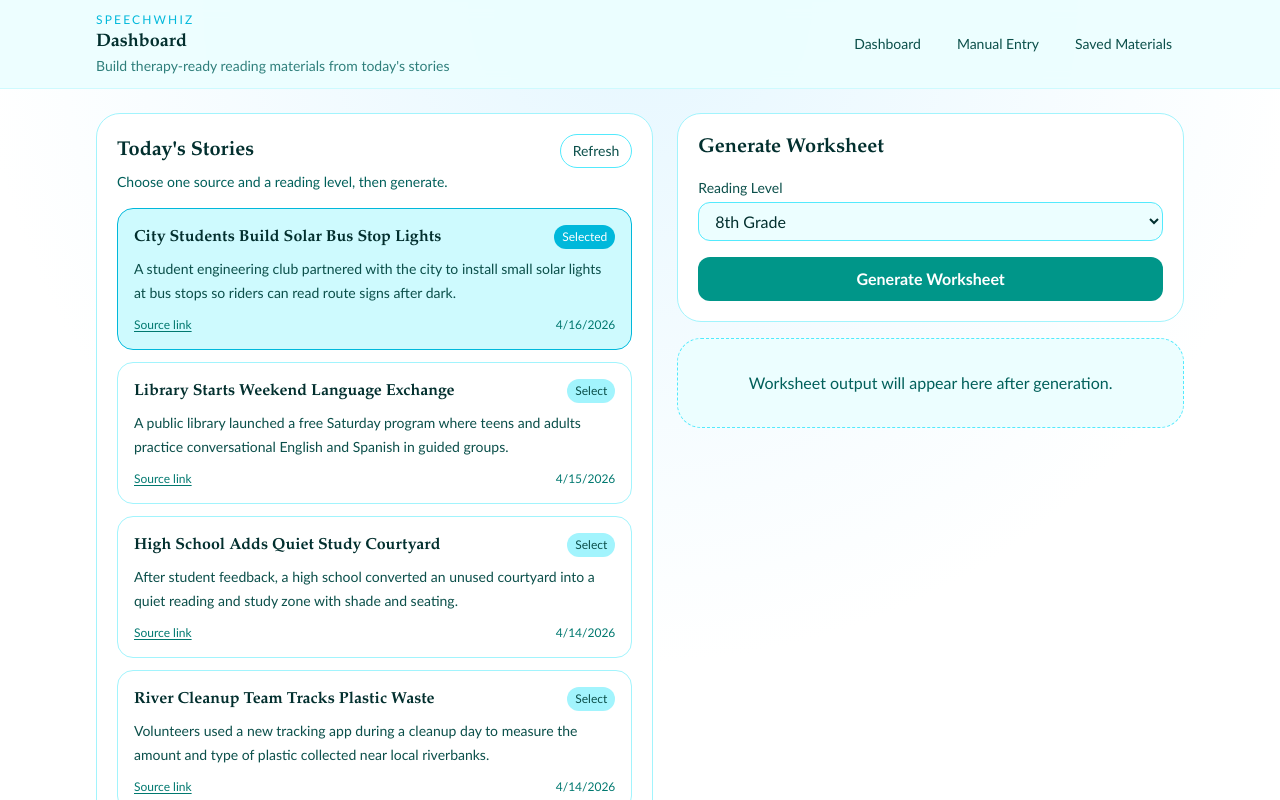
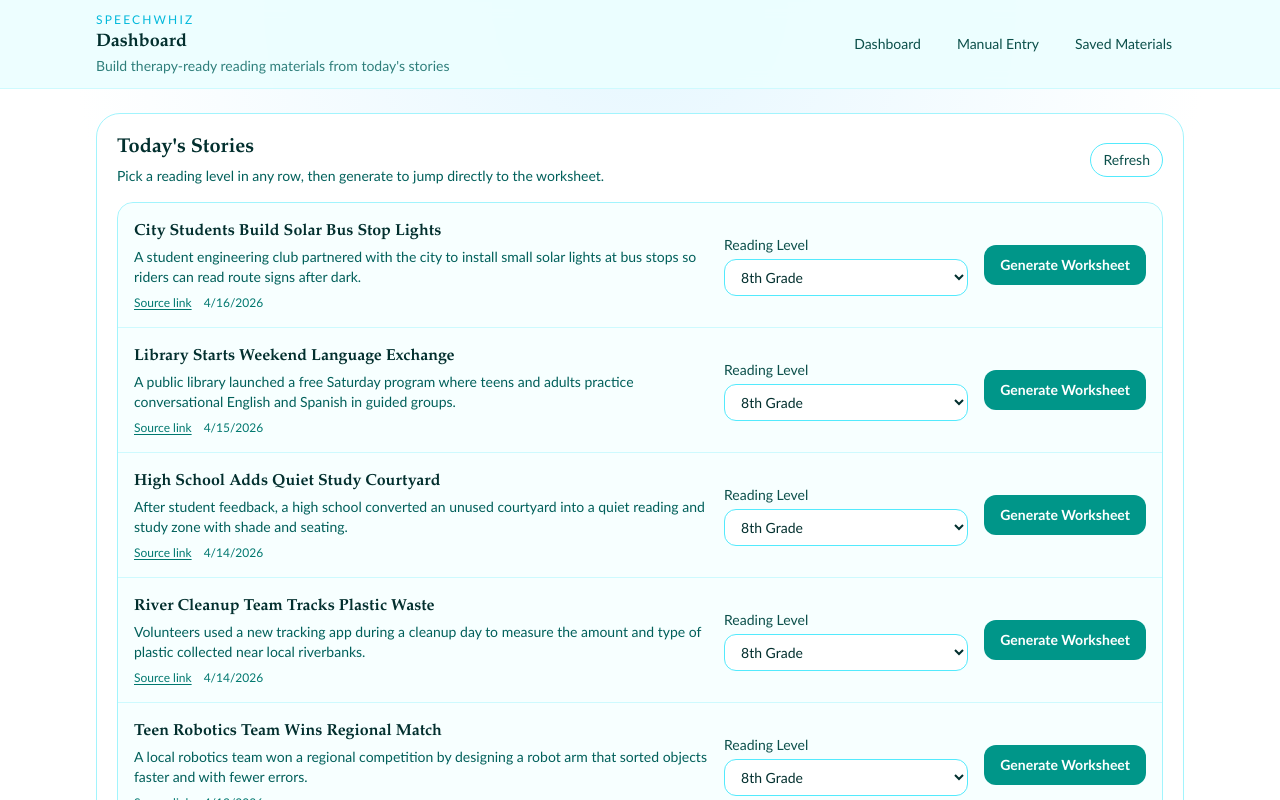
Before and after one commit to fencehopping/quizwhiz, a Next.js app: page / in a window 1280 px wide. Shown: the top 800 px of the page. Built offline with nearby package versions, Linux system fonts and the light colour scheme.

Commit message:
Refactor dashboard to row-based worksheet generation flow

```diff
--- a/components/DashboardClient.tsx
+++ b/components/DashboardClient.tsx
@@ -1,92 +1,39 @@
 "use client";
 
-import { useMemo, useState } from "react";
-import { SourceStoryCard } from "@/components/SourceStoryCard";
-import { WorksheetView } from "@/components/WorksheetView";
-import {
-  READING_LEVELS,
-  ReadingLevel,
-  SourceStory,
-  WorksheetGeneration,
-  readingLevelOptions,
-} from "@/lib/types";
+import { useState } from "react";
+import { useRouter } from "next/navigation";
+import { ReadingLevel, READING_LEVELS, SourceStory, readingLevelOptions } from "@/lib/types";
 
-type GeneratedResponse = WorksheetGeneration & {
+type GeneratedResponse = {
   sourceStoryId: string;
   readingLevel: ReadingLevel;
+  title: string;
+  story: string;
+  questions: Array<{
+    type: "main_idea" | "detail" | "inferencing";
+    question: string;
+    choices: [string, string, string, string];
+    correctAnswer: "A" | "B" | "C" | "D";
+  }>;
+  vocabulary: Array<{
+    word: string;
+    definition: string;
+  }>;
 };
 
 type DashboardClientProps = {
   initialStories: SourceStory[];
 };
 
-function worksheetAsPlainText(worksheet: WorksheetGeneration): string {
-  const questionText = worksheet.questions
-    .map((question, index) => {
-      return `${index + 1}. (${question.type}) ${question.question}\n${question.choices.join("\n")}`;
-    })
-    .join("\n\n");
-
-  const answerText = worksheet.questions
-    .map((question, index) => `Question ${index + 1}: ${question.correctAnswer}`)
-    .join("\n");
-
-  const vocabText = worksheet.vocabulary
-    .map((item) => `${item.word}: ${item.definition}`)
-    .join("\n");
-
-  return `${worksheet.title}\n\nStory:\n${worksheet.story}\n\nMultiple Choice Questions:\n${questionText}\n\nAnswer Key:\n${answerText}\n\nVocabulary:\n${vocabText}`;
-}
-
 export function DashboardClient({ initialStories }: DashboardClientProps) {
+  const router = useRouter();
   const [stories, setStories] = useState(initialStories);
-  const [selectedStoryId, setSelectedStoryId] = useState(initialStories[0]?.id ?? "");
-  const [readingLevel, setReadingLevel] = useState<ReadingLevel>(READING_LEVELS.EIGHTH_GRADE);
-  const [generated, setGenerated] = useState<GeneratedResponse | null>(null);
-  const [loading, setLoading] = useState(false);
+  const [loadingStoryId, setLoadingStoryId] = useState<string | null>(null);
   const [refreshing, setRefreshing] = useState(false);
-  const [saving, setSaving] = useState(false);
   const [error, setError] = useState<string | null>(null);
-  const [savedMessage, setSavedMessage] = useState<string | null>(null);
-
-  const selectedStory = useMemo(
-    () => stories.find((story) => story.id === selectedStoryId),
-    [selectedStoryId, stories],
+  const [readingLevelsByStory, setReadingLevelsByStory] = useState<Record<string, ReadingLevel>>(
+    Object.fromEntries(initialStories.map((story) => [story.id, READING_LEVELS.EIGHTH_GRADE])),
   );
-
-  async function generate(regenerateStyle: "default" | "simpler_vocabulary" | "harder_inferencing") {
-    if (!selectedStoryId) {
-      setError("Please select a story first.");
-      return;
-    }
-
-    setLoading(true);
-    setSavedMessage(null);
-    setError(null);
-
-    try {
-      const response = await fetch("/api/generate", {
-        method: "POST",
-        headers: { "Content-Type": "application/json" },
-        body: JSON.stringify({
-          sourceStoryId: selectedStoryId,
-          readingLevel,
-          regenerateStyle,
-        }),
-      });
-
-      const payload = await response.json();
-      if (!response.ok) {
-        throw new Error(payload.error ?? "Generation failed.");
-      }
-
-      setGenerated(payload);
-    } catch (requestError) {
-      setError(requestError instanceof Error ? requestError.message : "Generation failed.");
-    } finally {
-      setLoading(false);
-    }
-  }
 
   async function refreshStories() {
     setRefreshing(true);
@@ -101,9 +48,15 @@ export function DashboardClient({ initialStories }: DashboardClientProps) {
       }
 
       setStories(payload.stories);
-      if (!selectedStoryId && payload.stories.length > 0) {
-        setSelectedStoryId(payload.stories[0].id);
+      setReadingLevelsByStory((current) => {
+        const next = { ...current };
+        for (const story of payload.stories as SourceStory[]) {
+          if (!next[story.id]) {
+            next[story.id] = READING_LEVELS.EIGHTH_GRADE;
           }
+        }
+        return next;
+      });
     } catch (requestError) {
       setError(requestError instanceof Error ? requestError.message : "Could not refresh stories.");
     } finally {
@@ -111,16 +64,29 @@ export function DashboardClient({ initialStories }: DashboardClientProps) {
     }
   }
 
-  async function saveWorksheet() {
-    if (!generated) {
-      return;
+  async function generateAndOpenWorksheet(storyId: string) {
+    setLoadingStoryId(storyId);
+    setError(null);
+
+    try {
+      const readingLevel = readingLevelsByStory[storyId] ?? READING_LEVELS.EIGHTH_GRADE;
+
+      const generateResponse = await fetch("/api/generate", {
+        method: "POST",
+        headers: { "Content-Type": "application/json" },
+        body: JSON.stringify({
+          sourceStoryId: storyId,
+          readingLevel,
+          regenerateStyle: "default",
+        }),
+      });
+
+      const generated = (await generateResponse.json()) as GeneratedResponse | { error?: string };
+      if (!generateResponse.ok || !("title" in generated)) {
+        throw new Error((generated as { error?: string }).error ?? "Generation failed.");
       }
 
-    setSaving(true);
-    setSavedMessage(null);
-
-    try {
-      const response = await fetch("/api/worksheets", {
+      const saveResponse = await fetch("/api/worksheets", {
         method: "POST",
         headers: { "Content-Type": "application/json" },
         body: JSON.stringify({
@@ -135,41 +101,33 @@ export function DashboardClient({ initialStories }: DashboardClientProps) {
         }),
       });
 
-      const payload = await response.json();
-      if (!response.ok) {
-        throw new Error(payload.error ?? "Could not save worksheet.");
+      const savedPayload = (await saveResponse.json()) as {
+        worksheet?: { id: string };
+        error?: string;
+      };
+
+      if (!saveResponse.ok || !savedPayload.worksheet?.id) {
+        throw new Error(savedPayload.error ?? "Could not save worksheet.");
       }
 
-      setSavedMessage("Saved to library.");
+      router.push(`/worksheets/${savedPayload.worksheet.id}`);
     } catch (requestError) {
-      setError(requestError instanceof Error ? requestError.message : "Could not save worksheet.");
+      setError(requestError instanceof Error ? requestError.message : "Could not create worksheet.");
     } finally {
-      setSaving(false);
+      setLoadingStoryId(null);
     }
   }
 
-  function copyWorksheet() {
-    if (!generated) {
-      return;
-    }
-
-    navigator.clipboard.writeText(
-      worksheetAsPlainText({
-        title: generated.title,
-        story: generated.story,
-        questions: generated.questions,
-        vocabulary: generated.vocabulary,
-      }),
-    );
-    setSavedMessage("Copied to clipboard.");
-  }
-
   return (
-    <main className="mx-auto grid w-full max-w-6xl gap-6 px-4 py-6 sm:px-6 lg:grid-cols-[1.1fr_1fr] lg:px-8">
-      <section className="space-y-4">
-        <div className="rounded-3xl border border-cyan-200 bg-white p-5">
+    <main className="mx-auto w-full max-w-6xl px-4 py-6 sm:px-6 lg:px-8">
+      <section className="rounded-3xl border border-cyan-200 bg-white p-5">
         <div className="flex items-center justify-between gap-4">
+          <div>
             <h2 className="text-xl font-semibold text-teal-950">Today&apos;s Stories</h2>
+            <p className="mt-1 text-sm text-teal-800">
+              Pick a reading level in any row, then generate to jump directly to the worksheet.
+            </p>
+          </div>
           <button
             type="button"
             onClick={refreshStories}
@@ -179,32 +137,43 @@ export function DashboardClient({ initialStories }: DashboardClientProps) {
             {refreshing ? "Refreshing..." : "Refresh"}
           </button>
         </div>
-          <p className="mt-1 text-sm text-teal-800">Choose one source and a reading level, then generate.</p>
 
-          <div className="mt-4 space-y-3">
-            {stories.map((story) => (
-              <SourceStoryCard
-                key={story.id}
-                story={story}
-                selected={story.id === selectedStoryId}
-                onSelect={setSelectedStoryId}
-              />
-            ))}
+        {error ? <p className="mt-3 text-sm text-red-700">{error}</p> : null}
+
+        <div className="mt-4 divide-y divide-cyan-100 overflow-hidden rounded-2xl border border-cyan-200">
+          {stories.map((story) => {
+            const isLoading = loadingStoryId === story.id;
+            const currentLevel = readingLevelsByStory[story.id] ?? READING_LEVELS.EIGHTH_GRADE;
+
+            return (
+              <div key={story.id} className="grid gap-4 bg-cyan-50/40 p-4 lg:grid-cols-[1fr_auto_auto] lg:items-center">
+                <div>
+                  <h3 className="text-base font-semibold text-teal-950">{story.sourceTitle}</h3>
+                  <p className="mt-1 text-sm text-teal-800">{story.sourceSummary}</p>
+                  <div className="mt-2 flex flex-wrap gap-3 text-xs text-teal-700">
+                    <a
+                      href={story.sourceUrl}
+                      target="_blank"
+                      rel="noreferrer"
+                      className="underline underline-offset-2"
+                    >
+                      Source link
+                    </a>
+                    <span>{new Date(story.sourcePublishedAt).toLocaleDateString()}</span>
                   </div>
                 </div>
-      </section>
 
-      <section className="space-y-4">
-        <div className="rounded-3xl border border-cyan-200 bg-white p-5">
-          <h2 className="text-xl font-semibold text-teal-950">Generate Worksheet</h2>
-          <label htmlFor="reading-level" className="mt-4 block text-sm font-medium text-teal-900">
+                <label className="text-sm font-medium text-teal-900">
                   Reading Level
-          </label>
                   <select
-            id="reading-level"
-            value={readingLevel}
-            onChange={(event) => setReadingLevel(event.target.value as ReadingLevel)}
-            className="mt-1 w-full rounded-xl border border-cyan-300 bg-cyan-50 px-3 py-2 text-teal-950"
+                    value={currentLevel}
+                    onChange={(event) =>
+                      setReadingLevelsByStory((current) => ({
+                        ...current,
+                        [story.id]: event.target.value as ReadingLevel,
+                      }))
+                    }
+                    className="mt-1 w-full min-w-40 rounded-xl border border-cyan-300 bg-white px-3 py-2 text-teal-950"
                   >
                     {readingLevelOptions.map((option) => (
                       <option key={option.value} value={option.value}>
@@ -212,87 +181,24 @@ export function DashboardClient({ initialStories }: DashboardClientProps) {
                       </option>
                     ))}
                   </select>
+                </label>
 
                 <button
                   type="button"
-            onClick={() => generate("default")}
-            disabled={loading || !selectedStoryId}
-            className="mt-4 w-full rounded-xl bg-teal-600 px-4 py-2.5 font-semibold text-white transition hover:bg-teal-700 disabled:cursor-not-allowed disabled:bg-cyan-300"
+                  onClick={() => generateAndOpenWorksheet(story.id)}
+                  disabled={isLoading || loadingStoryId !== null}
+                  className="h-fit rounded-xl bg-teal-600 px-4 py-2.5 text-sm font-semibold text-white transition hover:bg-teal-700 disabled:cursor-not-allowed disabled:bg-cyan-300"
                 >
-            {loading ? "Generating..." : "Generate Worksheet"}
-          </button>
-
-          {error ? <p className="mt-3 text-sm text-red-700">{error}</p> : null}
-          {savedMessage ? <p className="mt-3 text-sm text-emerald-700">{savedMessage}</p> : null}
-        </div>
-
-        {generated ? (
-          <>
-            <div className="flex flex-wrap gap-2 print:hidden">
-              <button
-                type="button"
-                onClick={copyWorksheet}
-                className="rounded-full border border-cyan-300 px-3 py-1.5 text-sm font-medium text-teal-900 hover:bg-cyan-100"
-              >
-                Copy Output
-              </button>
-              <button
-                type="button"
-                onClick={() => window.print()}
-                className="rounded-full border border-cyan-300 px-3 py-1.5 text-sm font-medium text-teal-900 hover:bg-cyan-100"
-              >
-                Print Worksheet
-              </button>
-              <button
-                type="button"
-                onClick={() => generate("default")}
-                disabled={loading}
-                className="rounded-full border border-cyan-300 px-3 py-1.5 text-sm font-medium text-teal-900 hover:bg-cyan-100 disabled:opacity-50"
-              >
-                Regenerate
-              </button>
-              <button
-                type="button"
-                onClick={() => generate("simpler_vocabulary")}
-                disabled={loading}
-                className="rounded-full border border-cyan-300 px-3 py-1.5 text-sm font-medium text-teal-900 hover:bg-cyan-100 disabled:opacity-50"
-              >
-                Regenerate with Simpler Vocabulary
-              </button>
-              <button
-                type="button"
-                onClick={() => generate("harder_inferencing")}
-                disabled={loading}
-                className="rounded-full border border-cyan-300 px-3 py-1.5 text-sm font-medium text-teal-900 hover:bg-cyan-100 disabled:opacity-50"
-              >
-                Regenerate with Harder Inferencing
-              </button>
-              <button
-                type="button"
-                onClick={saveWorksheet}
-                disabled={saving}
-                className="rounded-full bg-emerald-600 px-3 py-1.5 text-sm font-semibold text-white hover:bg-emerald-700 disabled:opacity-50"
-              >
-                {saving ? "Saving..." : "Save to Library"}
+                  {isLoading ? "Generating..." : "Generate Worksheet"}
                 </button>
               </div>
+            );
+          })}
 
-            <WorksheetView
-              worksheet={{
-                title: generated.title,
-                story: generated.story,
-                questions: generated.questions,
-                vocabulary: generated.vocabulary,
-              }}
-              readingLevel={generated.readingLevel}
-              sourceTitle={selectedStory?.sourceTitle}
-            />
-          </>
-        ) : (
-          <div className="rounded-3xl border border-dashed border-cyan-300 bg-cyan-50 p-8 text-center text-teal-800">
-            Worksheet output will appear here after generation.
+          {stories.length === 0 ? (
+            <div className="p-6 text-center text-teal-800">No stories available yet.</div>
+          ) : null}
         </div>
-        )}
       </section>
     </main>
   );
```
Lines whose indentation alone changed are shown as unchanged.
